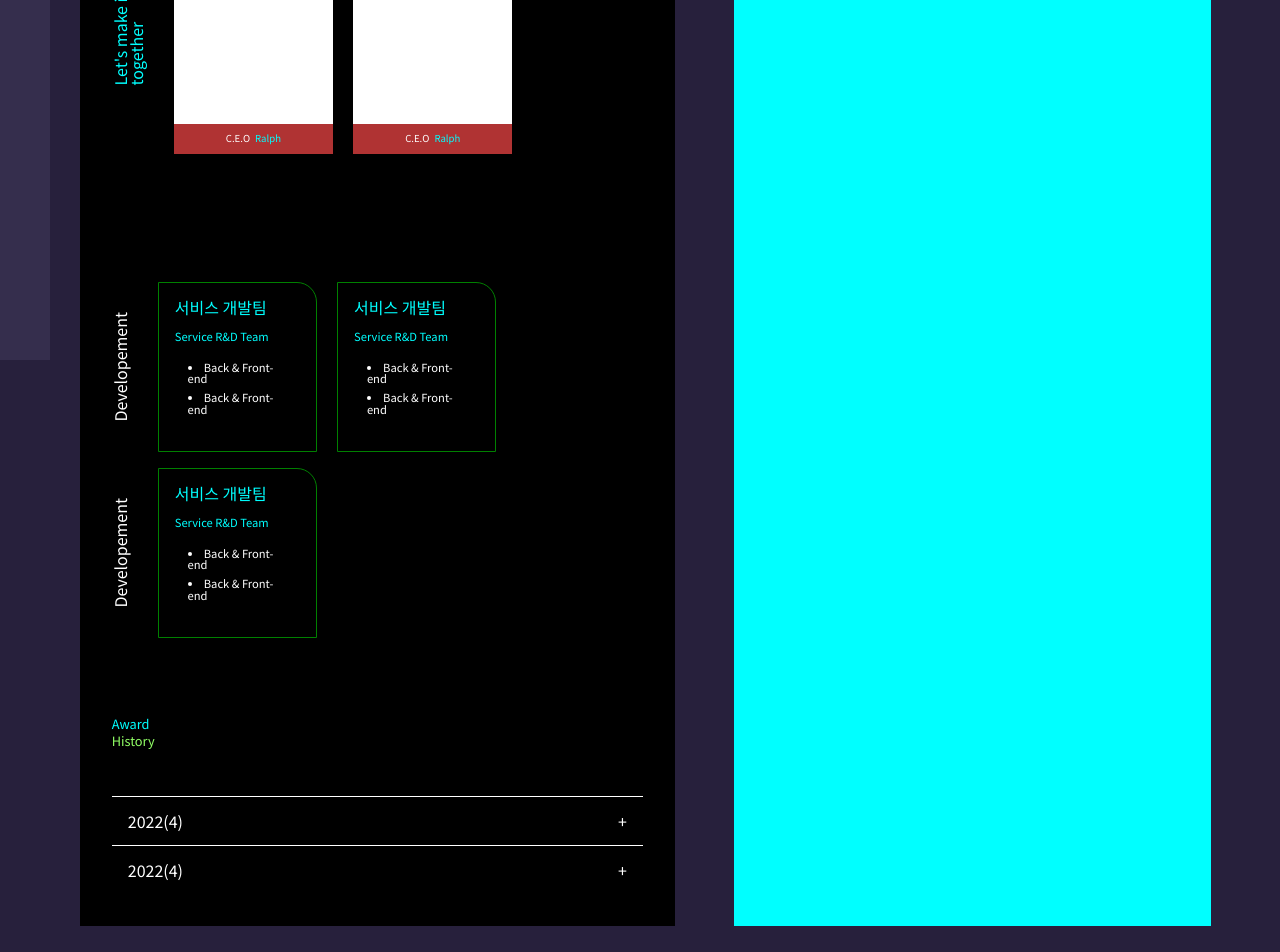
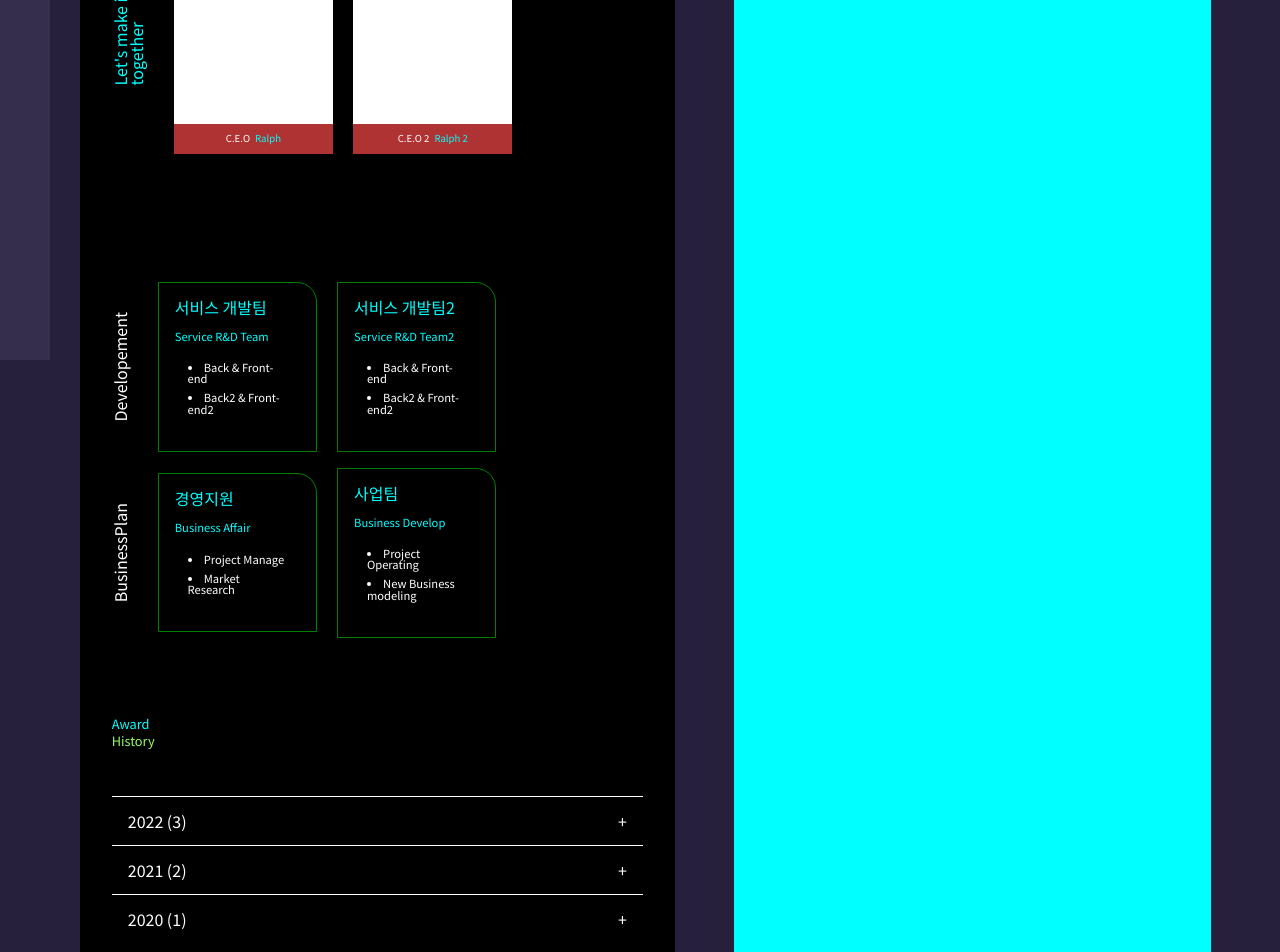
Before and after one commit to Goohyun3436/project-hyper-cloud, a React (Vite) app: page /about in a window 1280 px wide. Shown: the part 440-1392 px from the top of the page. Before the commit the page ends 1366 px from the top, so only its background shows below. Built offline with nearby package versions, Linux system fonts and the light colour scheme; data requests are answered from the project's data file.

Commit message:
Add: about 페이지 server-json fetch 후 데이터 렌더링 완료

```diff
--- a/fake-server/db.json
+++ b/fake-server/db.json
@@ -47,23 +47,25 @@
             "content": "하이퍼클라우드의 Team member를 소개합니다."
           },
           "rotateText": ["Let's make it", "together"],
-          "videoCard": [
+          "videoList": [
             {
               "id": 0,
-              "videoUrl": "",
+              "videoUrl": "videoUrl1",
               "memberName": ["C.E.O", "Ralph"]
             },
             {
               "id": 1,
-              "videoUrl": "",
+              "videoUrl": "videoUrl2",
               "memberName": ["C.E.O 2", "Ralph 2"]
             }
           ]
         },
-        "teamInfo": {
-          "developement": {
+        "teamInfo": [
+          {
+            "id": 0,
+            "teamName": "developement",
             "rotateText": "Developement",
-            "infoCard": [
+            "infoList": [
               {
                 "teamName": "서비스 개발팀",
                 "englishTeamName": "Service R&D Team",
@@ -76,7 +78,9 @@
               }
             ]
           },
-          "businessPlan": {
+          {
+            "id": 1,
+            "teamName": "businessPlan",
             "rotateText": "BusinessPlan",
             "infoList": [
               {
@@ -85,13 +89,13 @@
                 "affiliatedTeam": ["Project Manage", "Market Research"]
               },
               {
-                "teamName": "사업팁",
+                "teamName": "사업팀",
                 "englishTeamName": "Business Develop",
                 "affiliatedTeam": ["Project Operating", "New Business modeling"]
               }
             ]
           }
-        },
+        ],
         "history": {
           "subTitle": {
             "aqua": "Award",
@@ -100,7 +104,7 @@
           "historyList": [
             {
               "id": 0,
-              "year": "2022",
+              "year": "2020",
               "content": {}
             },
             {
@@ -110,7 +114,7 @@
             },
             {
               "id": 2,
-              "year": "2020",
+              "year": "2022",
               "content": {}
             }
           ]
--- a/src/components/Preview/PreviewAbout.jsx
+++ b/src/components/Preview/PreviewAbout.jsx
@@ -1,18 +1,18 @@
-import axios from 'axios';
-import { useEffect } from 'react';
 import styled from 'styled-components';
+import { useEffect, useState } from 'react';
 import { fetchPreviewData } from '../../lib/api/preview';
+import MainTitle from './components/MainTitle';
+import TeamVideo from './components/about/TeamVideo';
+import TeamInfo from './components/about/TeamInfo';
 import History from './components/about/History';
-import TeamInfo from './components/about/TeamInfo';
-import TeamVideo from './components/about/TeamVideo';
-import MainTitle from './components/MainTitle';
 
 const PreviewAbout = () => {
+  const [aboutData, setAboutData] = useState();
   useEffect(() => {
     (async () => {
       try {
         const { data } = await fetchPreviewData();
-        console.log(data);
+        setAboutData(data[0].about);
       } catch (error) {
         console.log(error);
       }
@@ -20,23 +20,27 @@ const PreviewAbout = () => {
   }, []);
 
   return (
+    <>
+      {aboutData && (
         <Wrapper>
-      <MainTitle />
-      <TeamVideo>
+          <MainTitle mainTitle={aboutData.mainTitle} />
+          <TeamVideo teamVideo={aboutData.teamVideo}>
             <SmallTitle className='title'>
-          <p className='aqua-text'>TEAM</p>
-          <p className='green-text'>Members</p>
-          <span>하이퍼클라우드의 Team member를 소개합니다.</span>
+              <p className='aqua-text'>{aboutData.teamVideo.subTitle.aqua}</p>
+              <p className='green-text'>{aboutData.teamVideo.subTitle.green}</p>
+              <span>{aboutData.teamVideo.subTitle.content}</span>
             </SmallTitle>
           </TeamVideo>
-      <TeamInfo />
-      <History>
+          <TeamInfo teamInfo={aboutData.teamInfo} />
+          <History history={aboutData.history}>
             <SmallTitle className='title'>
-          <p className='aqua-text'>Award</p>
-          <p className='green-text'>History</p>
+              <p className='aqua-text'>{aboutData.history.subTitle.aqua}</p>
+              <p className='green-text'>{aboutData.history.subTitle.green}</p>
             </SmallTitle>
           </History>
         </Wrapper>
+      )}
+    </>
   );
 };
 
--- a/src/components/Preview/components/MainTitle.jsx
+++ b/src/components/Preview/components/MainTitle.jsx
@@ -1,16 +1,13 @@
 import styled from 'styled-components';
 
-const MainTitle = () => {
+const MainTitle = ({ mainTitle }) => {
   return (
     <Wrapper>
       <BigTitle className='title'>
-        <p>ABOUT</p>
-        <p className='aqua-text'>HyperCloud</p>
+        <p>{mainTitle.white}</p>
+        <p className='aqua-text'>{mainTitle.aqua}</p>
       </BigTitle>
-      <span>
-        하이퍼클러우드는 모두가 XR Contents를 보다 재미있고 쉽게 접하며 가상과 현실이 융합된
-        공간에서 경계감 없이 매끄럽고 스마트한 삶이기를 바랍니다.
-      </span>
+      <span>{mainTitle.content}</span>
     </Wrapper>
   );
 };
--- a/src/components/Preview/components/about/History.jsx
+++ b/src/components/Preview/components/about/History.jsx
@@ -1,18 +1,23 @@
 import styled from 'styled-components';
 
-const History = ({ children }) => {
+const History = ({ history, children }) => {
   return (
     <HistoryBox>
       {children}
       <div className='history-list'>
-        <div className='history-card'>
-          <span>2022(4)</span>
-          <div>+</div>
-        </div>
-        <div className='history-card'>
-          <span>2022(4)</span>
-          <div>+</div>
-        </div>
+        {history.historyList
+          .slice(0)
+          .reverse()
+          .map(historyInfo => {
+            return (
+              <div className='history-card' key={historyInfo.id + 1}>
+                <span>
+                  {historyInfo.year} ({historyInfo.id + 1})
+                </span>
+                <div>+</div>
+              </div>
+            );
+          })}
       </div>
     </HistoryBox>
   );
--- a/src/components/Preview/components/about/TeamInfo.jsx
+++ b/src/components/Preview/components/about/TeamInfo.jsx
@@ -1,38 +1,28 @@
 import styled from 'styled-components';
 
-const TeamInfo = () => {
+const TeamInfo = ({ teamInfo }) => {
   return (
     <TeamInfoBox>
-      <div className='developement-wrap'>
-        <div className='rotation-text'>Developement</div>
-        <div className='text-card'>
-          <span className='aqua-text title'>서비스 개발팀</span>
-          <span className='aqua-text sub-title'>Service R&D Team</span>
-          <ul>
-            <li>Back & Front-end</li>
-            <li>Back & Front-end</li>
-          </ul>
-        </div>
-        <div className='text-card'>
-          <span className='aqua-text title'>서비스 개발팀</span>
-          <span className='aqua-text sub-title'>Service R&D Team</span>
-          <ul>
-            <li>Back & Front-end</li>
-            <li>Back & Front-end</li>
-          </ul>
-        </div>
-      </div>
-      <div className='businessplan-wrap'>
-        <div className='rotation-text'>Developement</div>
-        <div className='text-card'>
-          <span className='aqua-text title'>서비스 개발팀</span>
-          <span className='aqua-text sub-title'>Service R&D Team</span>
-          <ul>
-            <li>Back & Front-end</li>
-            <li>Back & Front-end</li>
-          </ul>
-        </div>
-      </div>
+      {teamInfo.map(team => {
+        return (
+          <div className='developement-wrap' key={team.teamName}>
+            <div className='rotation-text'>{team.rotateText}</div>
+            {team.infoList.map(teamInfo => {
+              return (
+                <div className='text-card' key={teamInfo.teamName}>
+                  <span className='aqua-text title'>{teamInfo.teamName}</span>
+                  <span className='aqua-text sub-title'>{teamInfo.englishTeamName}</span>
+                  <ul>
+                    {teamInfo.affiliatedTeam.map(affiliatedTeam => {
+                      return <li key={affiliatedTeam}>{affiliatedTeam}</li>;
+                    })}
+                  </ul>
+                </div>
+              );
+            })}
+          </div>
+        );
+      })}
     </TeamInfoBox>
   );
 };
--- a/src/components/Preview/components/about/TeamVideo.jsx
+++ b/src/components/Preview/components/about/TeamVideo.jsx
@@ -1,27 +1,31 @@
 import styled from 'styled-components';
 
-const TeamVideo = ({ children }) => {
+const TeamVideo = ({ children, teamVideo }) => {
   return (
     <TemaVideoBox>
       <div className='content-title'>{children}</div>
       <div className='merber-video-wrap'>
         <div className='rotation-text aqua-text'>
-          Let's make it
-          <br />
-          together
+          {teamVideo.rotateText.map(text => {
+            return (
+              <span key={text}>
+                {text}
+                <br />
+              </span>
+            );
+          })}
         </div>
-        <div className='video-card'>
-          <div className='video'>video</div>
-          <p className='merber-name'>
-            <span>C.E.O</span>Ralph
-          </p>
-        </div>
-        <div className='video-card'>
-          <div className='video'>video</div>
-          <p className='merber-name'>
-            <span>C.E.O</span>Ralph
-          </p>
-        </div>
+        {teamVideo.videoList.map(videoCard => {
+          return (
+            <div className='video-card' key={videoCard.memberName[1]}>
+              <div className='video'>{videoCard.videoUrl}</div>
+              <p className='merber-name'>
+                <span>{videoCard.memberName[0]}</span>
+                {videoCard.memberName[1]}
+              </p>
+            </div>
+          );
+        })}
       </div>
     </TemaVideoBox>
   );
```
Lines whose indentation alone changed are shown as unchanged.
